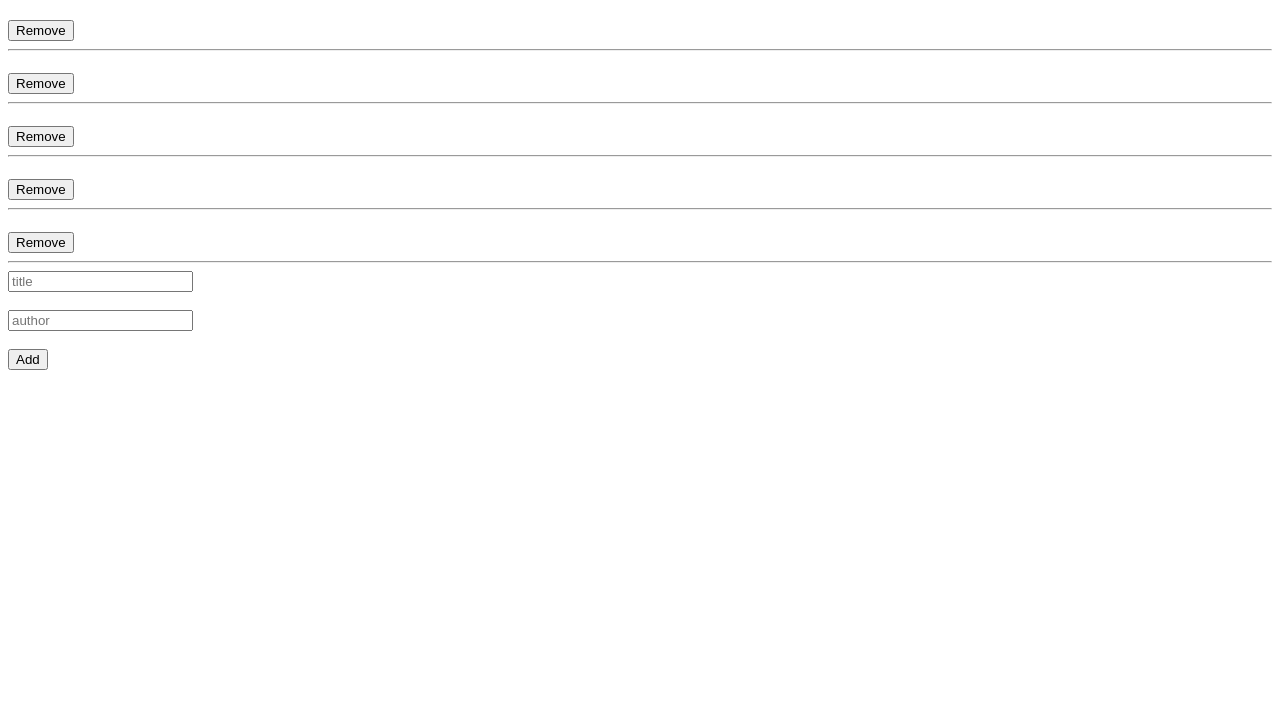
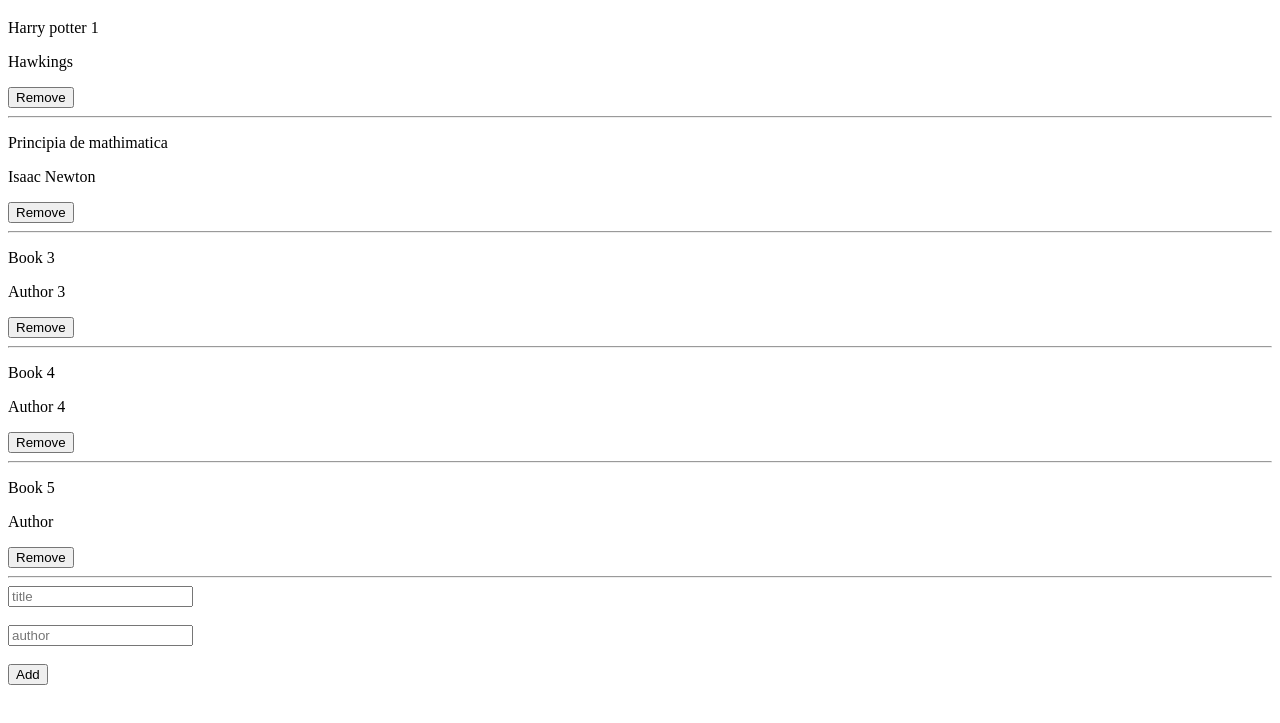
Before and after one commit to flemton/awesome-books, a website: page index.html in a window 1280 px wide. Shown: the part 61-784 px from the top of the page. Drawn offline with Linux system fonts and the light colour scheme.

Commit message:
add books add function and event

```diff
--- a/index.html
+++ b/index.html
@@ -15,9 +15,9 @@
     </section>
 
     <form action="">
-        <input type="text" placeholder="title"><br><br>
-        <input type="text" placeholder="author"><br><br>
-        <input type="button" value="Add">
+        <input type="text" placeholder="title" id="title"><br><br>
+        <input type="text" placeholder="author" id="author"><br><br>
+        <input type="button" value="Add" id="add-book">
     </form>
 </body>
 </html>
--- a/main.js
+++ b/main.js
@@ -1,33 +1,45 @@
 const Books = [
   {
-    title: "",
-    author: "",
+    title: "Harry potter 1",
+    author: "Hawkings",
   },
   {
-    title: "",
-    author: "",
+    title: "Principia de mathimatica",
+    author: "Isaac Newton",
   },
   {
-    title: "",
-    author: "",
+    title: "Book 3",
+    author: "Author 3",
   },
   {
-    title: "",
-    author: "",
+    title: "Book 4",
+    author: "Author 4",
   },
   {
-    title: "",
-    author: "",
+    title: "Book 5",
+    author: "Author",
   },
 ];
+
+const storedBooks = localStorage.getItem('Books')
+
+if (storedBooks)
+{
+    Books = JSON.parse('storedBooks');
+}
+else
+{
+    const storeBooks = JSON.stringify(Books);
+    localStorage.setItem(Books, storeBooks);
+}
 
 const bookList = document.querySelector(".book-list");
 
 Books.forEach((Books) => {
   const book = `
-      <h5>
+      <p>
       ${Books.title}
-      </h5>
+      </p>
       <p>
       ${Books.author}
       </p>
@@ -38,3 +50,18 @@
 });
 
 document.bookList.insertBefore(bookList, document.bookList.children[0]);
+
+const formTitle = document.querySelector('#title');
+
+const formAuthor = document.querySelector('#author');
+
+const addButton = document.querySelector('#add-book');
+
+function addBook(title, author) {
+    Books.push({title: title, author: author });
+  }
+
+
+
+
+addButton.addEventListener('click', addBook(formTitle.value, formAuthor.value));
```
